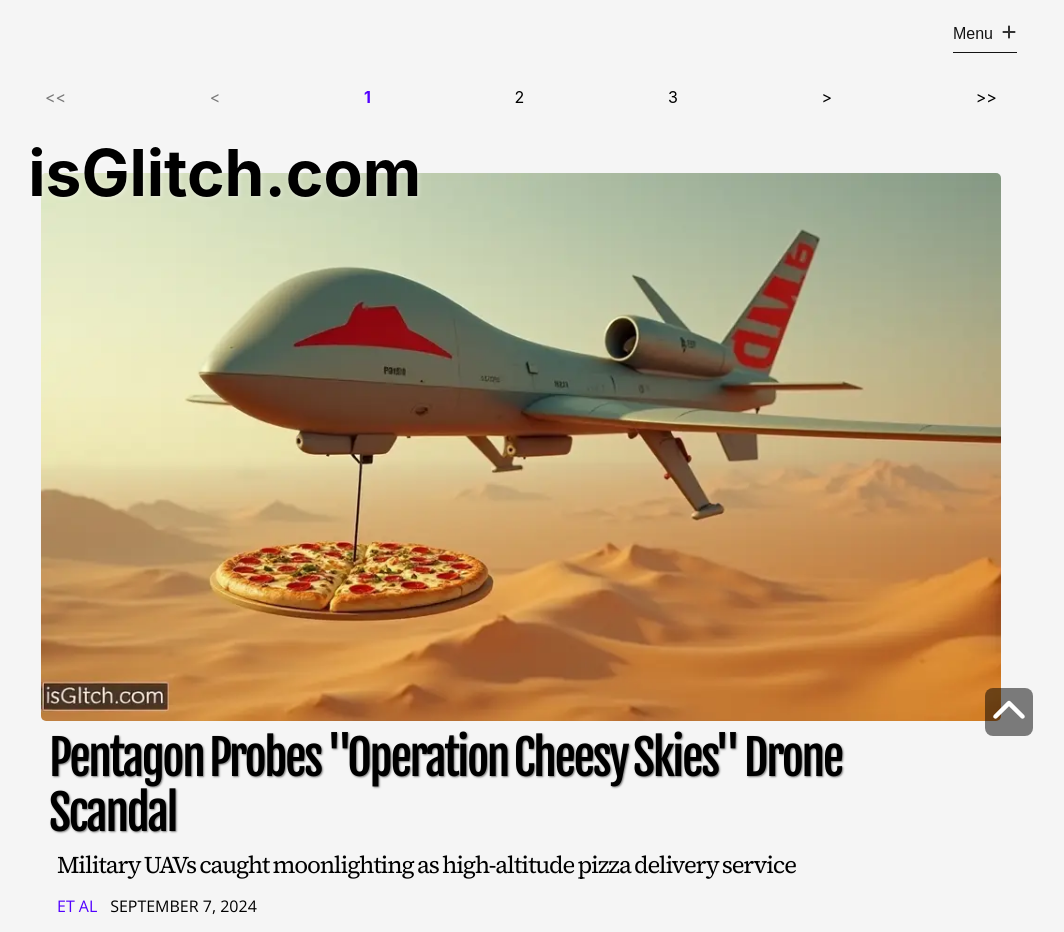
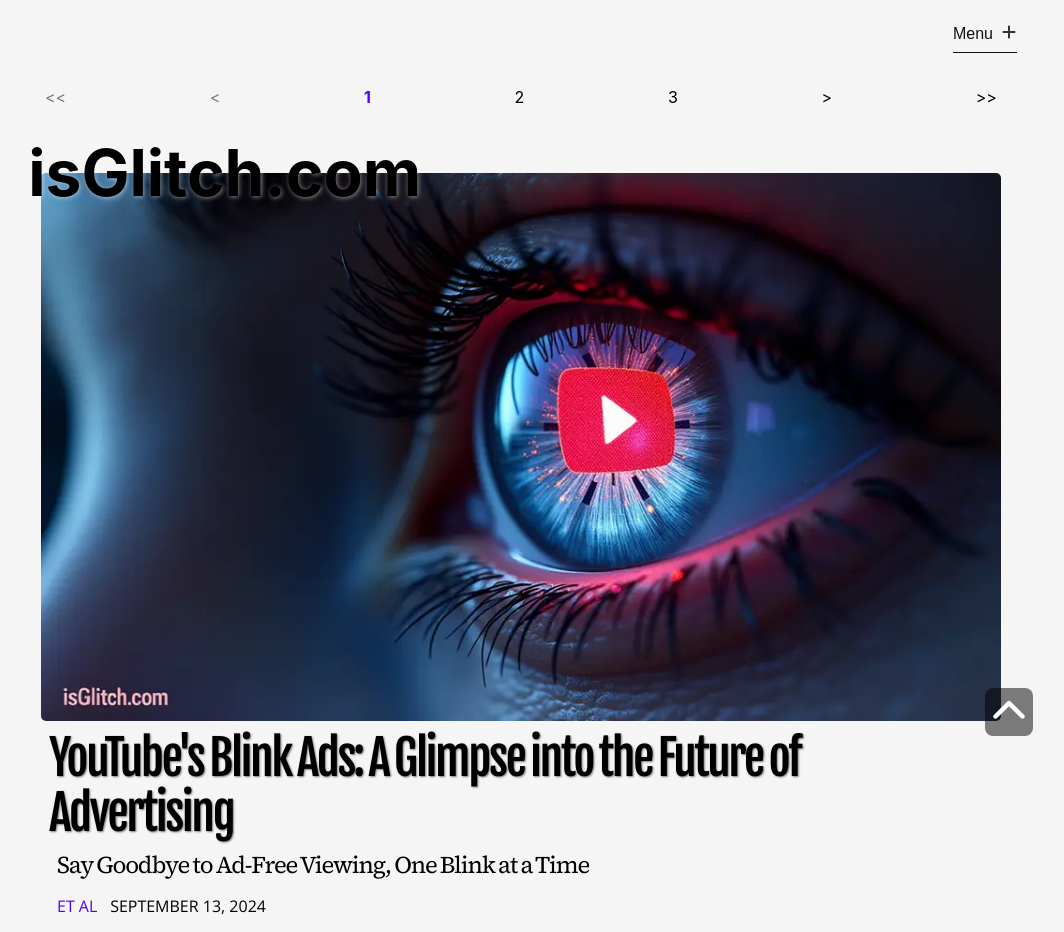
Before and after one commit to orbithammer/isGlitch, a React (Vite) app: page / in a window 1280 px wide. Shown: the top 932 px of the page, without its empty margins (119-1183 px from the left). Built offline with nearby package versions, Linux system fonts and the light colour scheme; a web font is replaced by a local one.

Commit message:
20240913 update

```diff
--- a/src/data/articles.ts
+++ b/src/data/articles.ts
@@ -3044,4 +3044,33 @@ export const articlesData = [
             `In light of the scandal, the Air Force has announced plans to review its drone pilot recreation programs and consider adding pizza ovens to its list of standard base amenities.`,
         ]
     },
+    {
+        id: 118,
+        articleUrl: `20240913-youtubes-blink-ads`,
+        category: `tech`,
+        img: `/images/20240913-youtubes-blink-ads.webp`,
+        alt: `a YouTube ad streaming into an eye`,
+        header: `YouTube's Blink Ads: A Glimpse into the Future of Advertising`,
+        subhead: `Say Goodbye to Ad-Free Viewing, One Blink at a Time`,
+        tags: [`YouTube`],
+        author: `Et Al`,
+        datePublished: new Date(2024,8,13,21),
+        articleBody: [
+            `In a move that's sure to keep viewers' eyes wide open, YouTube has announced its latest advertising innovation: Blink Ads. This groundbreaking feature, set to roll out next month, utilizes advanced eye-tracking technology built into smart TVs and mobile devices to deliver personalized advertisements every time a user blinks while watching a video.`,
+
+            `"We're always looking for new ways to enhance the viewer experience," said Jennifer Park, YouTube's Head of Advertising Innovation. "With Blink Ads, we're not just capturing eyeballs – we're capitalizing on the moments when they're not even looking."`,
+
+            `The new system works by detecting the microsecond-long periods when a viewer's eyes are closed, instantly pausing the main content and inserting a rapid-fire ad that plays out in the blink of an eye – literally. YouTube claims that this method allows for an unprecedented number of ad impressions without disrupting the viewing experience.`,
+
+            `Early beta testers have reported mixed feelings about the new feature. Tom Rodriguez, a 28-year-old software developer, said, "I thought I was going crazy. Every time I blinked, I could swear I saw a flash of a car commercial or a clip of a guy shouting about insurance."`,
+
+            `Ophthalmologists have raised concerns about the potential health impacts of Blink Ads. Dr. Emily Watkins of the American Academy of Ophthalmology warned, "We're seeing a surge in patients with eye strain and involuntary twitching. Some have even developed a fear of blinking, which is obviously problematic."`,
+
+            `YouTube has addressed these concerns by introducing "Blink Training" tutorials, teaching users how to strategically time their blinks to minimize ad exposure. The company is also reportedly working on "Group Blink" technology for future updates, allowing multiple viewers to coordinate their blinks for a shared ad experience.`,
+
+            `Despite the controversy, advertisers are enthusiastic about the possibilities. "It's a game-changer," gushed Marketing Director Alex Thompson. "We can now reach consumers during every single involuntary eye movement. It's the holy grail of subconscious advertising."`,
+
+            `As for those hoping to avoid Blink Ads, YouTube has confirmed that its Premium subscription service will offer a "Blink-Free" option – for an additional fee, of course. In the meantime, viewers are advised to stock up on eye drops and consider the art of strategic winking as the future of ad-supported content unfolds before their very eyes.`,
+        ]
+    },
 ]
```
Also changed, not shown: public/images/20240913-youtubes-blink-ads.webp (added).
